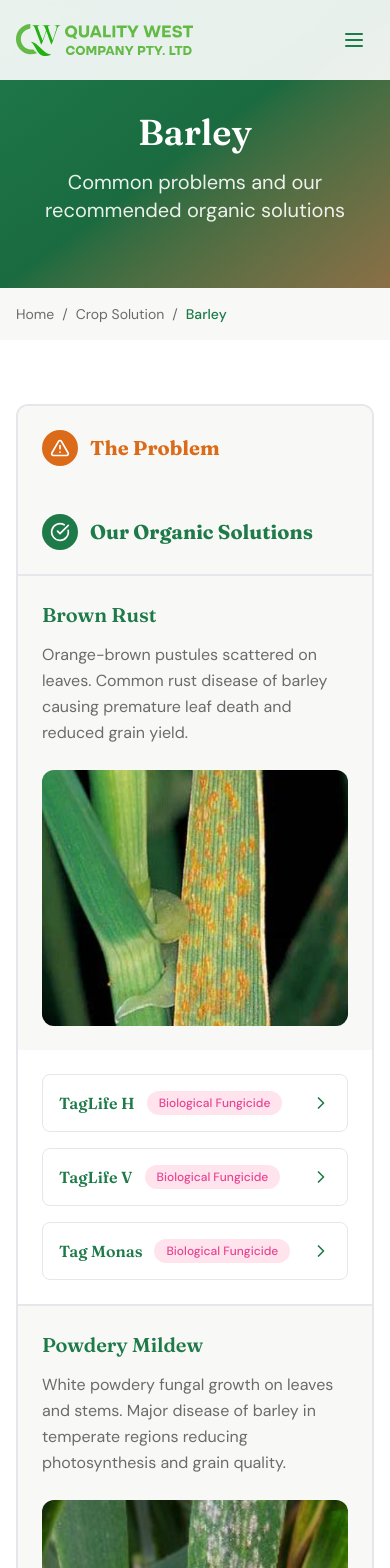
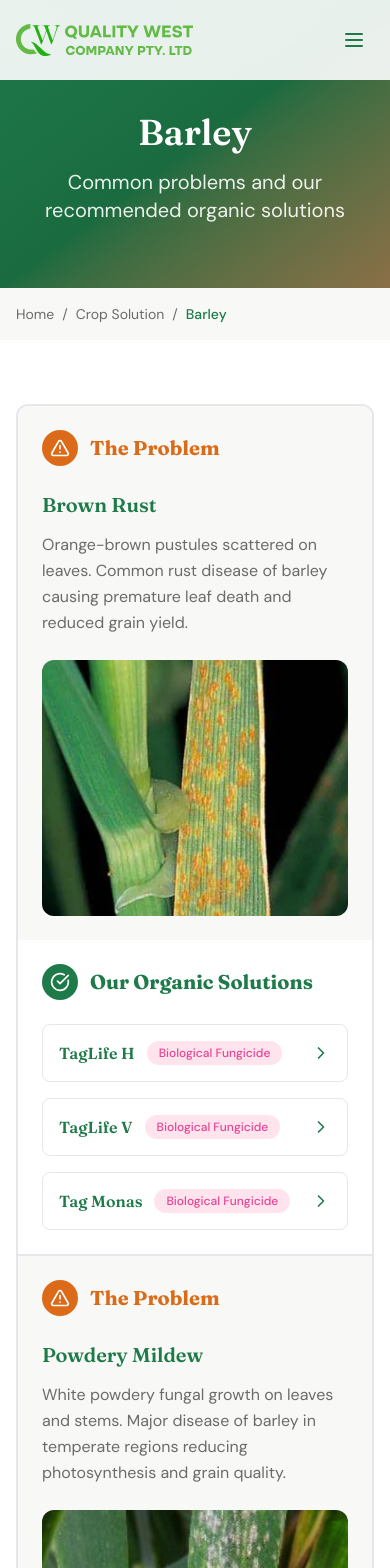
Before and after one commit to arjav007/Quality-west, a React (Vite) app: page /crop-solution/barley in a window 390 px wide. Shown: the top 1568 px of the page. Built offline with nearby package versions, Linux system fonts and the light colour scheme.

Commit message:
UI changes

```diff
--- a/src/app/pages/CropDetailPage.tsx
+++ b/src/app/pages/CropDetailPage.tsx
@@ -82,8 +82,9 @@ export default function CropDetailPage() {
           <div className="max-w-6xl mx-auto">
             {/* Single Card with Header */}
             <div className="bg-white border-2 border-gray-200 rounded-xl overflow-hidden">
-              {/* Card Header */}
-              <div className="grid lg:grid-cols-2 gap-0 border-b-2 border-gray-200 bg-[#F8F9F6]">
+
+              {/* Card Header - HIDDEN ON MOBILE, VISIBLE ON DESKTOP */}
+              <div className="hidden lg:grid lg:grid-cols-2 gap-0 border-b-2 border-gray-200 bg-[#F8F9F6]">
                 {/* Left Header */}
                 <div className="p-6 lg:border-r-2 border-gray-200">
                   <div className="flex items-center gap-3">
@@ -119,8 +120,23 @@ export default function CropDetailPage() {
               {crop.problems.map((problem, index) => (
                 <div key={problem.id}>
                   <div className="grid lg:grid-cols-2 gap-0">
+
                     {/* Left: Problem Info */}
                     <div className="p-6 md:p-8 flex flex-col lg:border-r-2 border-gray-200 bg-[#f8f9f6]">
+
+                      {/* MOBILE ONLY: "The Problem" Header */}
+                      <div className="flex lg:hidden items-center gap-3 mb-6">
+                        <div className="bg-[#DC6B19] rounded-full p-2">
+                          <AlertTriangle className="w-5 h-5 text-white" />
+                        </div>
+                        <h3
+                          className="text-xl font-bold text-[#DC6B19]"
+                          style={{ fontFamily: 'Fraunces, serif', fontVariationSettings: "'SOFT' 0, 'WONK' 1" }}
+                        >
+                          The Problem
+                        </h3>
+                      </div>
+
                       <h4
                         className="font-semibold text-[#1F7A4A] mb-3"
                         style={{
@@ -148,6 +164,20 @@ export default function CropDetailPage() {
 
                     {/* Right: Product Solutions - Table Style */}
                     <div className="p-6 md:p-8 flex flex-col">
+
+                      {/* MOBILE ONLY: "Our Organic Solutions" Header */}
+                      <div className="flex lg:hidden items-center gap-3 mb-6">
+                        <div className="bg-[#1F7A4A] rounded-full p-2">
+                          <CheckCircle className="w-5 h-5 text-white" />
+                        </div>
+                        <h3
+                          className="text-xl font-bold text-[#1F7A4A]"
+                          style={{ fontFamily: 'Fraunces, serif', fontVariationSettings: "'SOFT' 0, 'WONK' 1" }}
+                        >
+                          Our Organic Solutions
+                        </h3>
+                      </div>
+
                       {/* Product Rows */}
                       <div className="space-y-4">
                         {problem.recommendedProducts.map((productId) => {
--- a/src/app/pages/HomePage.tsx
+++ b/src/app/pages/HomePage.tsx
@@ -86,8 +86,9 @@ export default function HomePage() {
       <section id="home" className="relative bg-gradient-to-br from-[#00401E] via-[#1a6b40] to-[#532A00] text-white pt-20">
         <div className="absolute inset-0 opacity-10">
           <img
-            src="https://images.unsplash.com/photo-1755931359594-852c73c6609c?crop=entropy&cs=tinysrgb&fit=max&fm=jpg&ixid=M3w3Nzg4Nzd8MHwxfHNlYXJjaHwxfHxhdXN0cmFsaWFuJTIwZmFybSUyMGNyb3BzJTIwZmllbGR8ZW58MXx8fHwxNzY4NjQxMjY2fDA&ixlib=rb-4.1.0&q=80&w=1080&utm_source=figma&utm_medium=referral"
+            src="https://images.unsplash.com/photo-1755931359594-852c73c6609c?crop=entropy&cs=tinysrgb&fit=max&fm=webp&ixid=M3w3Nzg4Nzd8MHwxfHNlYXJjaHwxfHxhdXN0cmFsaWFuJTIwZmFybSUyMGNyb3BzJTIwZmllbGR8ZW58MXx8fHwxNzY4NjQxMjY2fDA&ixlib=rb-4.1.0&q=80&w=1080&utm_source=figma&utm_medium=referral"
             alt="Australian farm"
+            fetchPriority="high"
             className="w-full h-full object-cover"
           />
         </div>
@@ -364,10 +365,11 @@ export default function HomePage() {
                 <div key={product.id} className="w-[calc(50%-12px)] lg:w-[calc(33.3333%-16px)] flex-shrink-0 snap-start">
                   <div className="bg-white rounded-xl overflow-hidden border border-gray-200 transition-all h-full flex flex-col">
                     {/* Product Image */}
-                    <div className="h-64 overflow-hidden bg-[#F8F9F6] p-4 flex items-center justify-center">
+                    <div className="h-64 overflow-hidden bg-[#F8F9F6] p-4 flex items-center justify-center shrink-0">
                       <img
                         src={product.image}
                         alt={product.name}
+                        loading="lazy"
                         draggable={false}
                         className="w-full h-full object-contain mix-blend-darken select-none pointer-events-none"
                       />
@@ -376,7 +378,7 @@ export default function HomePage() {
                     {/* Product Info */}
                     <div className="p-6 flex flex-col flex-grow">
                       {/* Category Badge */}
-                      <div className="mb-3">
+                      <div className="mb-3 shrink-0">
                         <span className={`inline-block px-3 py-1 text-xs font-medium rounded-full ${getCategoryColor(product.category)}`}>
                           {product.category}
                         </span>
@@ -388,7 +390,7 @@ export default function HomePage() {
                       </div>
 
                       {/* Key Features */}
-                      <div className="mb-5 space-y-2">
+                      <div className="mb-5 space-y-2 shrink-0">
                         {product.keyFeatures.slice(0, 3).map((feature, index) => (
                           <div key={index} className="flex items-center gap-2 text-sm">
                             <Check className="w-4 h-4 text-[#4CAF50] flex-shrink-0" />
@@ -400,7 +402,7 @@ export default function HomePage() {
                       {/* CTA Button */}
                       <button
                         onClick={() => openProductModal(product)}
-                        className="w-full bg-[#1F7A4A] hover:bg-[#165a36] text-white py-3 px-4 rounded-lg font-medium transition-colors flex items-center justify-center gap-2 mt-auto"
+                        className="w-full bg-[#1F7A4A] hover:bg-[#165a36] text-white py-3 px-4 rounded-lg font-medium transition-colors flex items-center justify-center gap-2 mt-auto shrink-0"
                       >
                         View Full Details
                         <ChevronRight size={18} />
@@ -424,32 +426,33 @@ export default function HomePage() {
           {/* Product Grid - Mobile */}
           <div className="md:hidden grid grid-cols-1 gap-6">
             {filteredProducts.map((product) => (
-              <div key={product.id} className="bg-white rounded-xl overflow-hidden border border-gray-200 transition-all hover:shadow-lg">
+              <div key={product.id} className="bg-white rounded-xl overflow-hidden border border-gray-200 transition-all hover:shadow-lg flex flex-col h-full">
                 {/* Product Image */}
-                <div className="h-64 overflow-hidden bg-[#F8F9F6] p-4 flex items-center justify-center">
+                <div className="h-64 overflow-hidden bg-[#F8F9F6] p-4 flex items-center justify-center shrink-0">
                   <img
                     src={product.image}
                     alt={product.name}
+                    loading="lazy"
                     className="w-full h-full object-contain mix-blend-darken select-none"
                   />
                 </div>
 
                 {/* Product Info */}
-                <div className="p-6 flex flex-col h-full">
+                <div className="p-6 flex flex-col flex-grow">
                   {/* Category Badge */}
-                  <div className="mb-3">
+                  <div className="mb-3 shrink-0">
                     <span className={`inline-block px-3 py-1 text-xs font-medium rounded-full ${getCategoryColor(product.category)}`}>
                       {product.category}
                     </span>
                   </div>
 
-                  <div className="mb-4">
+                  <div className="mb-4 flex-grow">
                     <h3 className="text-2xl font-bold text-[#1F7A4A] mb-2">{product.name}</h3>
                     <p className="text-[#6B6B6B]">{product.tagline}</p>
                   </div>
 
                   {/* Key Features */}
-                  <div className="mb-5 space-y-2">
+                  <div className="mb-5 space-y-2 shrink-0">
                     {product.keyFeatures.slice(0, 3).map((feature, index) => (
                       <div key={index} className="flex items-center gap-2 text-sm">
                         <Check className="w-4 h-4 text-[#4CAF50] flex-shrink-0" />
@@ -461,7 +464,7 @@ export default function HomePage() {
                   {/* CTA Button */}
                   <button
                     onClick={() => openProductModal(product)}
-                    className="w-full bg-[#1F7A4A] hover:bg-[#165a36] text-white py-3 px-4 rounded-lg font-medium transition-colors flex items-center justify-center gap-2 mt-auto"
+                    className="w-full bg-[#1F7A4A] hover:bg-[#165a36] text-white py-3 px-4 rounded-lg font-medium transition-colors flex items-center justify-center gap-2 mt-auto shrink-0"
                   >
                     View Full Details
                     <ChevronRight size={18} />
@@ -687,8 +690,9 @@ export default function HomePage() {
             <div className="relative">
               <div className="rounded-2xl overflow-hidden">
                 <img
-                  src="https://images.unsplash.com/photo-1601408648796-349272138e57?crop=entropy&cs=tinysrgb&fit=max&fm=jpg&ixid=M3w3Nzg4Nzd8MHwxfHNlYXJjaHwxfHxoYW5kcyUyMGhvbGRpbmclMjBzb2lsJTIwcGxhbnRzfGVufDF8fHx8MTc2ODk5ODE4OHww&ixlib=rb-4.1.0&q=80&w=1080&utm_source=figma&utm_medium=referral"
+                  src="https://images.unsplash.com/photo-1601408648796-349272138e57?crop=entropy&cs=tinysrgb&fit=max&fm=webp&ixid=M3w3Nzg4Nzd8MHwxfHNlYXJjaHwxfHxoYW5kcyUyMGhvbGRpbmclMjBzb2lsJTIwcGxhbnRzfGVufDF8fHx8MTc2ODk5ODE4OHww&ixlib=rb-4.1.0&q=80&w=1080&utm_source=figma&utm_medium=referral"
                   alt="Nurturing healthy soil"
+                  loading="lazy"
                   className="w-full h-[500px] object-cover"
                 />
               </div>
```
